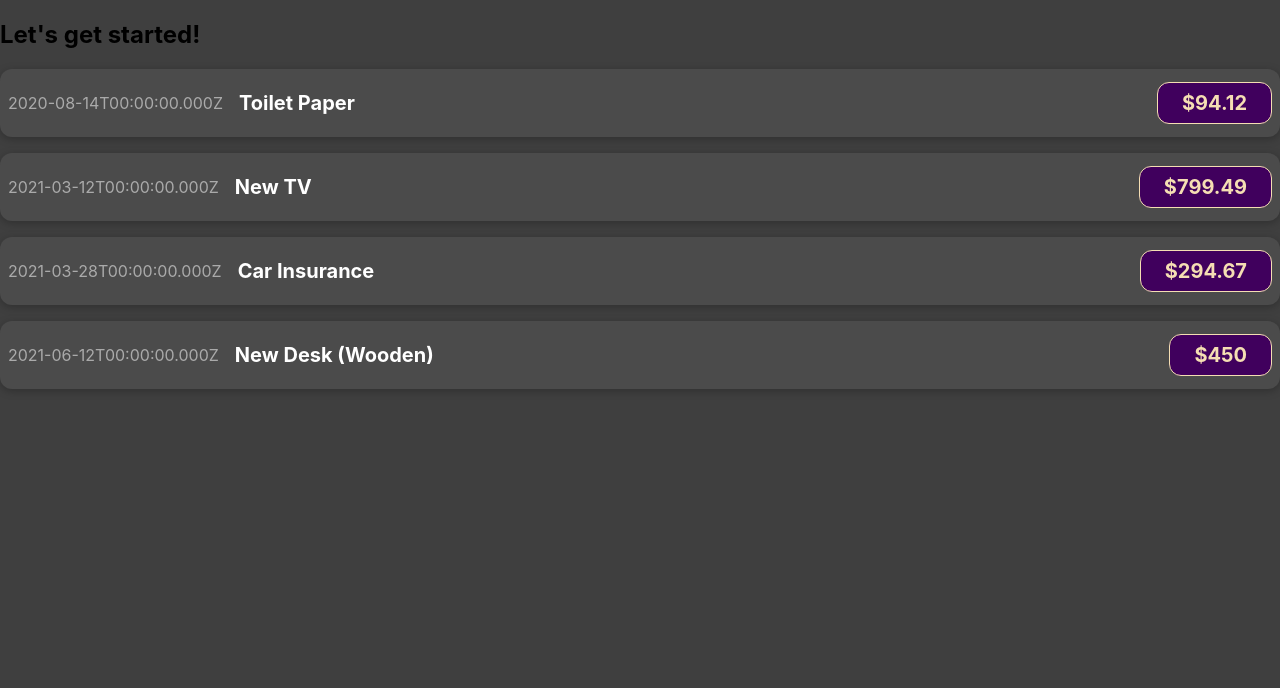
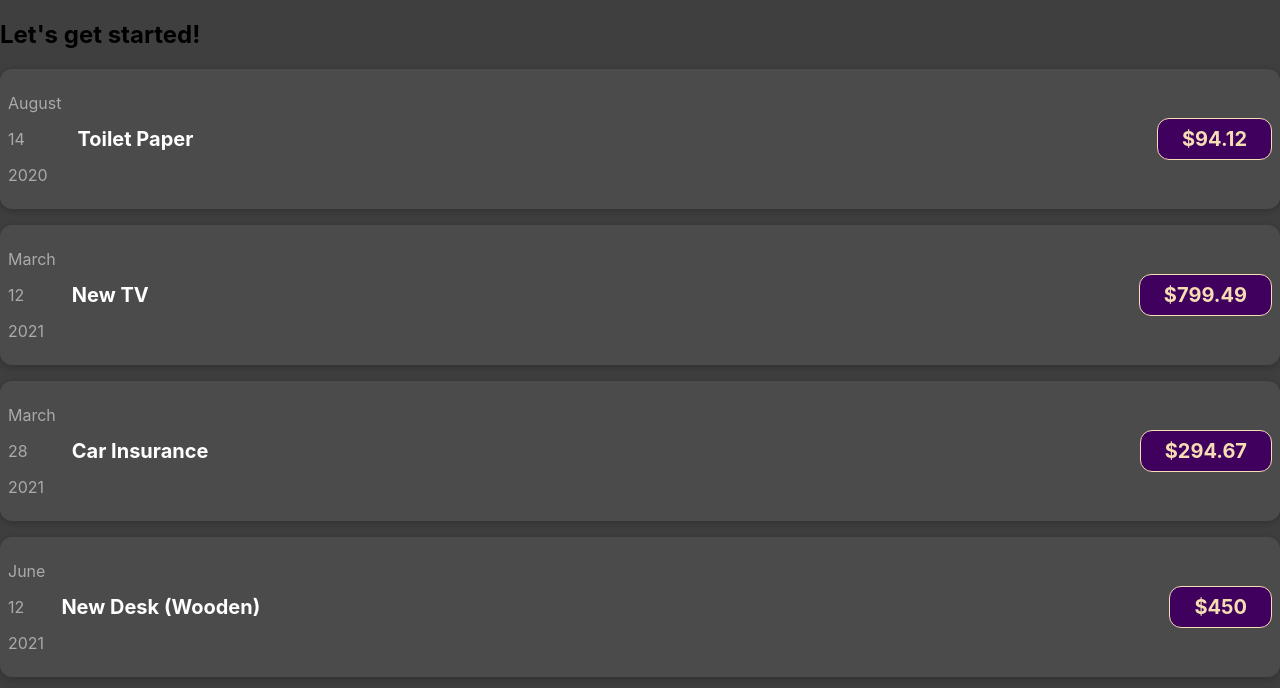
Before and after one commit to LektoriumSymbol/react-complete-maximilian, a JavaScript app: page / in a window 1280 px wide. Shown: the top 688 px of the page. Built offline with nearby package versions, Linux system fonts and the light colour scheme; the HTML template or start-up script is replaced by a standard one.

Commit message:
Format expenses date

```diff
--- a/src/components/ExpenseItem.js
+++ b/src/components/ExpenseItem.js
@@ -1,9 +1,16 @@
-import './ExpenseItem.css'
+import "./ExpenseItem.css";
 
 function ExpenseItem(props) {
+  const month = props.date.toLocaleString("en-US", { month: "long" });
+  const day = props.date.toLocaleString("en-US", { day: "2-digit" });
+  const year = props.date.getFullYear();
   return (
     <div className="expense-item">
-      <p>{props.date.toISOString()}</p>
+      <div>
+        <p>{month}</p>
+        <p>{day}</p>
+        <p>{year}</p>
+      </div>
       <div className="expense-item__description">
         <h2>{props.title}</h2>
         <div className="expense-item__price">${props.amount}</div>
```
